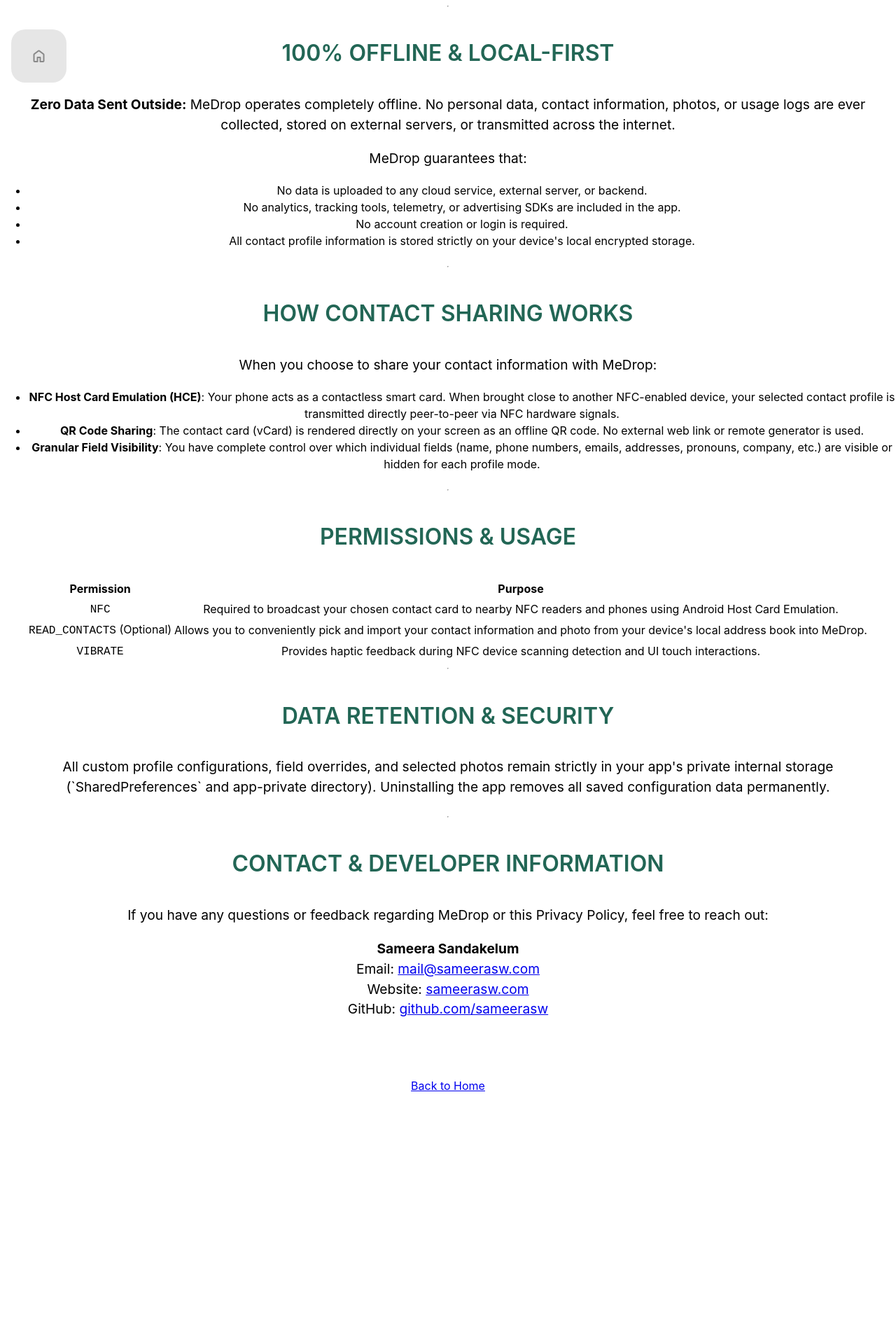
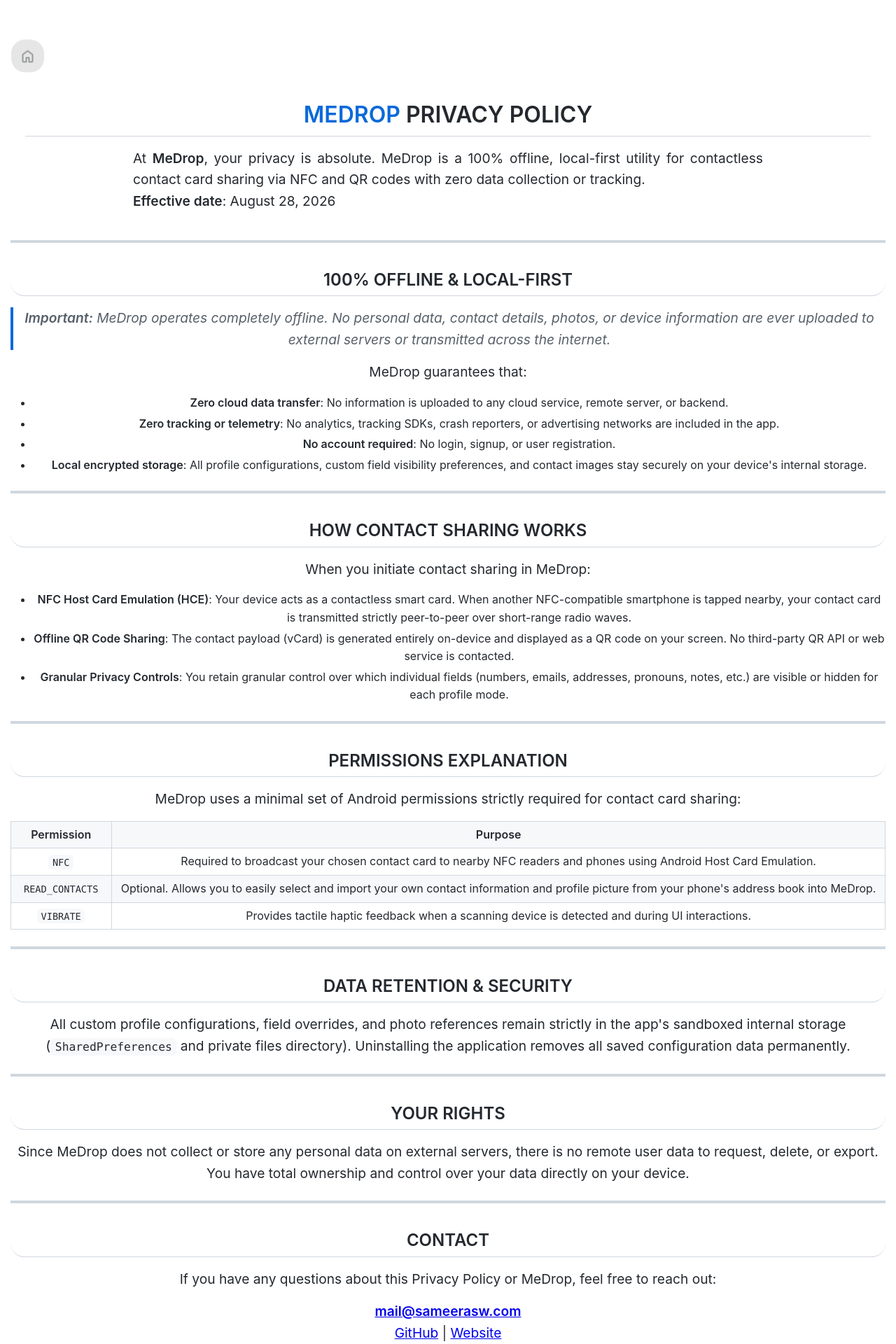
Before and after one commit to sameerasw/sameerasw.com, a Next.js app: page /medrop-privacy in a window 1280 px wide. Shown: the part 320-2240 px from the top of the page at 70% size. Before the commit the page ends 1947 px from the top, so only its background shows below. Built offline with nearby package versions, Linux system fonts and the light colour scheme; a web font is replaced by a local one.

Commit message:
style: update MeDrop privacy policy page structure and content formatting

```diff
--- a/src/app/medrop-privacy/page.tsx
+++ b/src/app/medrop-privacy/page.tsx
@@ -1,5 +1,6 @@
 import Link from "next/link";
 import { Metadata } from "next";
+import "@/styles/airsync/privacy.css";
 
 export const metadata: Metadata = {
   title: "MeDrop Privacy Policy - sameerasw.com",
@@ -13,65 +14,97 @@
         <ul>
           <li>
             <Link href="/" aria-label="home page">
-              <span className="material-symbols-rounded">home</span>
+              <span className="material-symbols-rounded"> home </span>
             </Link>
           </li>
         </ul>
       </nav>
 
-      <div className="container essentials-privacy article-body">
-        <section id="intro" className="hero-section">
-          <h1><strong>MeDrop</strong> Privacy Policy</h1>
-          <p className="subtitle">
-            Your privacy is absolute. MeDrop is a 100% offline, local-first utility for contactless contact card sharing via NFC and QR code.
-          </p>
-          <p>
-            <strong>Effective date</strong>: August 28, 2026
-          </p>
+      <div className="container airsync-privacy article-body">
+        <section id="intro">
+          <div className="heading">
+            <div className="container-mini content">
+              <h1 id="title">
+                <strong>MeDrop</strong> Privacy Policy
+              </h1>
+              <p className="article-text">
+                At <strong>MeDrop</strong>, your privacy is absolute. MeDrop is a
+                100% offline, local-first utility for contactless contact card
+                sharing via NFC and QR codes with zero data collection or tracking.
+                <br />
+                <strong>Effective date</strong>: August 28, 2026
+              </p>
+            </div>
+          </div>
         </section>
 
-        <hr />
+        <div className="article-text">
+          <hr />
 
-        <section id="local-first">
           <h2>100% Offline & Local-First</h2>
           <div className="note">
             <p>
-              <strong>Zero Data Sent Outside:</strong> MeDrop operates completely offline. No personal data, contact information, photos, or usage logs are ever collected, stored on external servers, or transmitted across the internet.
+              <strong>Important:</strong> MeDrop operates completely offline. No
+              personal data, contact details, photos, or device information are ever
+              uploaded to external servers or transmitted across the internet.
             </p>
           </div>
+
           <p>MeDrop guarantees that:</p>
           <ul>
-            <li>No data is uploaded to any cloud service, external server, or backend.</li>
-            <li>No analytics, tracking tools, telemetry, or advertising SDKs are included in the app.</li>
-            <li>No account creation or login is required.</li>
-            <li>All contact profile information is stored strictly on your device's local encrypted storage.</li>
+            <li>
+              <strong>Zero cloud data transfer</strong>: No information is
+              uploaded to any cloud service, remote server, or backend.
+            </li>
+            <li>
+              <strong>Zero tracking or telemetry</strong>: No analytics, tracking
+              SDKs, crash reporters, or advertising networks are included in the app.
+            </li>
+            <li>
+              <strong>No account required</strong>: No login, signup, or user
+              registration.
+            </li>
+            <li>
+              <strong>Local encrypted storage</strong>: All profile configurations,
+              custom field visibility preferences, and contact images stay securely on
+              your device's internal storage.
+            </li>
           </ul>
-        </section>
 
-        <hr />
+          <hr />
 
-        <section id="how-sharing-works">
           <h2>How Contact Sharing Works</h2>
           <p>
-            When you choose to share your contact information with MeDrop:
+            When you initiate contact sharing in MeDrop:
           </p>
+
           <ul>
             <li>
-              <strong>NFC Host Card Emulation (HCE)</strong>: Your phone acts as a contactless smart card. When brought close to another NFC-enabled device, your selected contact profile is transmitted directly peer-to-peer via NFC hardware signals.
+              <strong>NFC Host Card Emulation (HCE)</strong>: Your device acts as a
+              contactless smart card. When another NFC-compatible smartphone is tapped
+              nearby, your contact card is transmitted strictly peer-to-peer over
+              short-range radio waves.
             </li>
             <li>
-              <strong>QR Code Sharing</strong>: The contact card (vCard) is rendered directly on your screen as an offline QR code. No external web link or remote generator is used.
+              <strong>Offline QR Code Sharing</strong>: The contact payload (vCard)
+              is generated entirely on-device and displayed as a QR code on your
+              screen. No third-party QR API or web service is contacted.
             </li>
             <li>
-              <strong>Granular Field Visibility</strong>: You have complete control over which individual fields (name, phone numbers, emails, addresses, pronouns, company, etc.) are visible or hidden for each profile mode.
+              <strong>Granular Privacy Controls</strong>: You retain granular
+              control over which individual fields (numbers, emails, addresses,
+              pronouns, notes, etc.) are visible or hidden for each profile mode.
             </li>
           </ul>
-        </section>
 
-        <hr />
+          <hr />
 
-        <section id="permissions">
-          <h2>Permissions & Usage</h2>
+          <h2>Permissions Explanation</h2>
+          <p>
+            MeDrop uses a minimal set of Android permissions strictly required for
+            contact card sharing:
+          </p>
+
           <table>
             <thead>
               <tr>
@@ -81,55 +114,89 @@
             </thead>
             <tbody>
               <tr>
-                <td><code>NFC</code></td>
                 <td>
-                  Required to broadcast your chosen contact card to nearby NFC readers and phones using Android Host Card Emulation.
+                  <code>NFC</code>
+                </td>
+                <td>
+                  Required to broadcast your chosen contact card to nearby NFC readers
+                  and phones using Android Host Card Emulation.
                 </td>
               </tr>
               <tr>
-                <td><code>READ_CONTACTS</code> (Optional)</td>
                 <td>
-                  Allows you to conveniently pick and import your contact information and photo from your device's local address book into MeDrop.
+                  <code>READ_CONTACTS</code>
+                </td>
+                <td>
+                  Optional. Allows you to easily select and import your own contact
+                  information and profile picture from your phone's address book into
+                  MeDrop.
                 </td>
               </tr>
               <tr>
-                <td><code>VIBRATE</code></td>
                 <td>
-                  Provides haptic feedback during NFC device scanning detection and UI touch interactions.
+                  <code>VIBRATE</code>
+                </td>
+                <td>
+                  Provides tactile haptic feedback when a scanning device is detected
+                  and during UI interactions.
                 </td>
               </tr>
             </tbody>
           </table>
-        </section>
 
-        <hr />
+          <hr />
 
-        <section id="security">
           <h2>Data Retention & Security</h2>
           <p>
-            All custom profile configurations, field overrides, and selected photos remain strictly in your app's private internal storage (`SharedPreferences` and app-private directory). Uninstalling the app removes all saved configuration data permanently.
+            All custom profile configurations, field overrides, and photo references
+            remain strictly in the app's sandboxed internal storage (
+            <code>SharedPreferences</code> and private files directory). Uninstalling
+            the application removes all saved configuration data permanently.
           </p>
-        </section>
 
-        <hr />
+          <hr />
 
-        <section id="contact">
-          <h2>Contact & Developer Information</h2>
+          <h2>Your Rights</h2>
           <p>
-            If you have any questions or feedback regarding MeDrop or this Privacy Policy, feel free to reach out:
+            Since MeDrop does not collect or store any personal data on external
+            servers, there is no remote user data to request, delete, or export. You
+            have total ownership and control over your data directly on your device.
+          </p>
+
+          <hr />
+
+          <h2>Contact</h2>
+          <p>
+            If you have any questions about this Privacy Policy or MeDrop, feel free
+            to reach out:
           </p>
           <p>
-            <strong>Sameera Sandakelum</strong><br />
-            Email: <a href="mailto:mail@sameerasw.com">mail@sameerasw.com</a><br />
-            Website: <a href="https://sameerasw.com">sameerasw.com</a><br />
-            GitHub: <a href="https://github.com/sameerasw" target="_blank" rel="noopener noreferrer">github.com/sameerasw</a>
+            <strong>
+              <a href="mailto:mail@sameerasw.com">mail@sameerasw.com</a>
+            </strong>
+            <br />
+            <a
+              href="https://github.com/sameerasw"
+              target="_blank"
+              rel="noopener noreferrer"
+            >
+              GitHub
+            </a>{" "}
+            |{" "}
+            <a
+              href="https://www.sameerasw.com"
+              target="_blank"
+              rel="noopener noreferrer"
+            >
+              Website
+            </a>
           </p>
-        </section>
 
-        <div style={{ marginTop: "4rem", textAlign: "center", paddingBottom: "4rem" }}>
-          <Link href="/" className="button">
-            Back to Home
-          </Link>
+          <div style={{ marginTop: "3rem", textAlign: "center" }}>
+            <Link href="/" className="button">
+              Back to Home
+            </Link>
+          </div>
         </div>
       </div>
     </>
```
